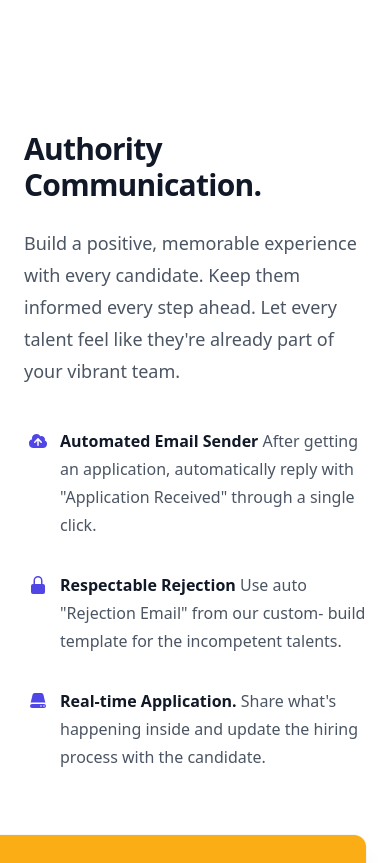
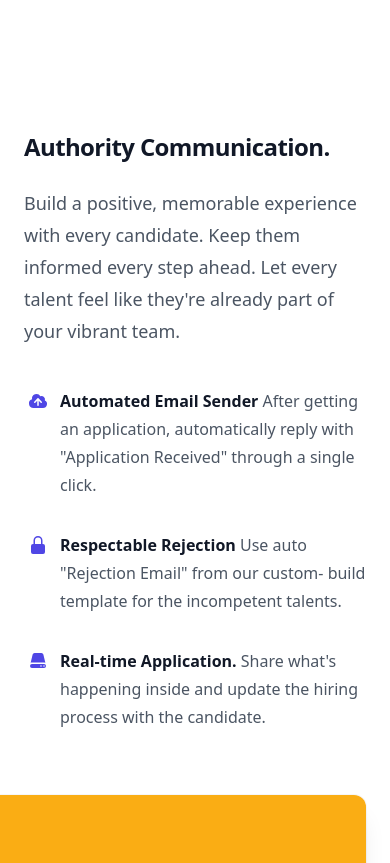
Before and after one commit to JuggleHire/jugglehire.com, a Nuxt app: page / in a window 390 px wide. Shown: the part 3580-4443 px from the top of the page. Built offline with nearby package versions, Linux system fonts and the light colour scheme; what vue-datocms would draw is missing.

Commit message:
updated: authority communication

```diff
--- a/components/AuthorityCommunication.vue
+++ b/components/AuthorityCommunication.vue
@@ -4,7 +4,7 @@
       <div class="mx-auto grid max-w-2xl grid-cols-1 gap-x-8 gap-y-16 sm:gap-y-20 lg:mx-0 lg:max-w-none lg:grid-cols-2">
         <div class="lg:ml-auto lg:pl-4 lg:pt-4">
           <div class="lg:max-w-lg">
-            <p class="mt-2 text-3xl font-bold tracking-tight text-gray-900 sm:text-4xl">
+            <p class="mt-2  text-2xl font-bold tracking-tight text-gray-900 sm:text-4xl">
               Authority Communication.
             </p>
             <p class="mt-6 text-lg leading-8 text-gray-600">
```
